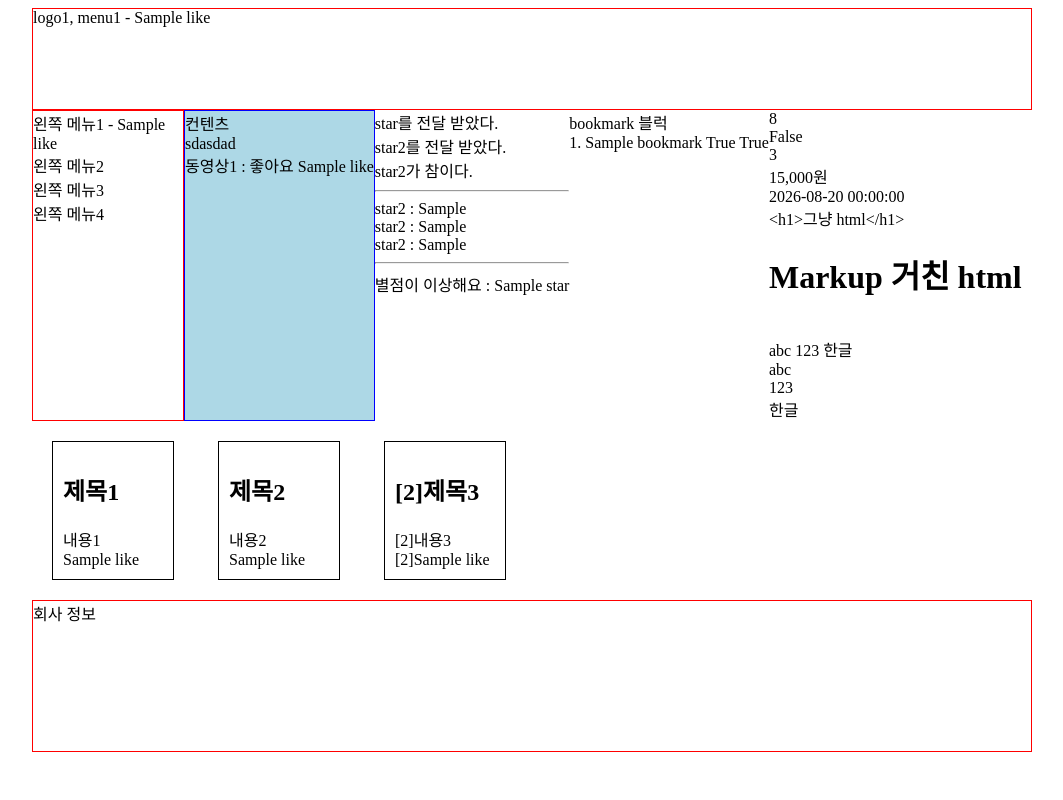
After one commit to mikuchan1004/Today-I-Learned, a FastAPI app: template workspace_python/todos/02_jinja/templates/youtube.html in a window 1280 px wide. The commit adds this page. Shown: the whole page, without its empty margins (108-1171 px from the left). Run offline with FastAPI, Linux system fonts and the light colour scheme; the template is opened without the code that fills it: most values are stand-ins (such as "Sample title", 1, 10 or a date in 2020).

Commit message:
FastAPI if문, 반복문, 매크로 , 필터 연습을 위한 파일 생성.

```diff
--- a/workspace_python/todos/02_jinja/api.py
+++ b/workspace_python/todos/02_jinja/api.py
@@ -12,6 +12,34 @@ def hello(request : Request):
         'msg' : '안뇽?'
     })
 
+@app.get('/youtube')
+def hello(request : Request):
+    print('/youtube 실행')
+    return templates.TemplateResponse(request, 'youtube.html',{
+        'like' : 3,
+        'star' : 4,
+        'bookmark' : ['동영상1', '동영상2', '동영상3' , '동영상4', '동영상5']
+    })
+
+def price(value) :
+    return f'{int(value): ,}'
+# 사용자 필터 만들고 적용하기
+# ['price] : Jinja에서 사용할 필터 이름
+templates.env.filters['price'] = price
+
+#날짜 포멧
+from datetime import datetime
+def format_date(value, format="%Y-%m-%d %H:%M:%S"):
+    v = datetime.fromisoformat(value)
+    return v.strftime(format)
+templates.env.filters['format_date'] = format_date
+
+#  textared에 엔터 문자인 \n을 <br>로 바꾸고 HTML로 인식시키는 필터
+def n2br(value):
+    from markupsafe import Markup #innerHTML로 만들어 주는 모듈
+    return Markup(value.replace('\n','<br>'))
+templates.env.filters['n2br'] = n2br
+
 if __name__ == "__main__":
     import uvicorn
     uvicorn.run("api:app" , port=8000, reload=True, host="0.0.0.0")
--- /dev/null
+++ b/workspace_python/todos/02_jinja/templates/header.html
@@ -0,0 +1,3 @@
+<header>
+    <div>logo1, menu1 - {{ like }}</div>
+</header>
--- a/workspace_python/todos/02_jinja/templates/home.html
+++ b/workspace_python/todos/02_jinja/templates/home.html
@@ -6,6 +6,8 @@
     <title>Document</title>
 </head>
 <body>
+    <!-- 주석  {{ msg }} -->
+     {# Jinja 주석 {{ msg }} #}
     <h1>Hello World</h1>
     ip : {{ ip }}<br>
     msg : {{ msg }}
--- /dev/null
+++ b/workspace_python/todos/02_jinja/templates/layout.html
@@ -0,0 +1,87 @@
+<!DOCTYPE html>
+<html lang="en">
+<head>
+    <meta charset="UTF-8">
+    <meta name="viewport" content="width=device-width, initial-scale=1.0">
+    <title>
+        {% block title %}
+        {% endblock %}
+    </title>
+    <style>
+        .container {
+            width : 1000px;
+            margin : 0 auto;
+        }
+       .container header {
+            border  : 1px solid red;
+            height : 100px;
+        }
+        .container footer {
+            border : 1px solid red;
+            height : 150px;
+        }
+
+        .container .wrap {
+            display : flex;
+        }
+
+        .container .wrap .menu {
+            border: 1px solid red;
+            width: 150px;
+        }
+
+        .container .wrap .main {
+            border: 1px solid blue;
+            background-color : lightblue;
+        }
+        {% block css%} {% endblock %}
+    </style>
+</head>
+<body>
+    <div class="container">
+        <!-- <header>
+            <div>logo, menu</div>
+        </header> -->
+        {# 다른 HTML 가져오기 #}
+        {% include 'header.html' %}
+
+        <div class="wrap">
+            <div class="menu">
+                왼쪽 메뉴1 - {{ like }}<br>
+                왼쪽 메뉴2<br>
+                왼쪽 메뉴3<br>
+                왼쪽 메뉴4
+            </div>
+            <div class="main">
+                컨텐츠<br>
+                <!-- block 시작  -->
+                 {# 자식이 덮어 쓸 블럭 #}
+                {% block youtube %}
+                    sdasdad
+                {% endblock %}
+                <!-- block 끝  -->
+            </div>
+            <div>
+                {% block star %}
+                {% endblock %}
+            </div>
+            <div>
+                {% block bookmark %}
+                {% endblock %}
+            </div>
+            <div>
+                {% block filter %}
+                {% endblock %}
+            </div>
+        </div>
+
+        <div>
+            {% block macro%}
+            {% endblock %}
+        </div>
+        <footer>
+            <div>회사 정보 </div>
+        </footer>
+    </div>
+</body>
+</html>
--- /dev/null
+++ b/workspace_python/todos/02_jinja/templates/macros.html
@@ -0,0 +1,21 @@
+{% macro render_card2(title, text) %}
+<div class="card">
+    <h2>[2]{{title}}</h2>
+    <div>
+        [2]{{text}}
+    </div>
+    <div>
+        [2]{{like}}
+    </div>
+{% endmacro%}
+
+{% macro render_card3(title, text) %}
+<div class="card">
+    <h2>[3]{{title}}</h2>
+    <div>
+        [3]{{text}}
+    </div>
+    <div>
+        [3]{{like}}
+    </div>
+{% endmacro%}
--- /dev/null
+++ b/workspace_python/todos/02_jinja/templates/youtube.html
@@ -0,0 +1,120 @@
+{% extends 'layout.html' %}
+
+{% block youtube %}
+{{ super() }}
+<div>
+    동영상1 : 좋아요 <span>{{ like }}</span>
+</div>
+{% endblock %}
+
+{% block title %}
+    동영상 페이지
+{% endblock %}
+
+ {% block star %}
+ <div>
+     {% if star %}
+        star를 전달 받았다.<br>
+
+        {% if star >= 0 %}
+            별점이 있습니다<br>
+        {% endif %}
+        {#
+            만약 {% if star2 > =0 %} 받지 않는 변수를 비교하면 오류 발생. undefined
+        #}
+     {% endif %}
+
+     {# 단순히 존재 여부만 볼 떄는 전달 받지 않은 변수도 사용이 가능하다. #}
+     {% if star2 %}
+        star2를 전달 받았다.<br>
+     {% endif %}
+
+    {% if star2  %}
+            star2가 참이다.
+    {% else %}
+            star2가 거짓이다.
+    {% endif %}
+
+    <hr>
+    star2 : {{star2}}<br> {# 없어도 에러 안남#}
+    star2 : {{star2 | default('기본값') }}<br>
+    star2 : {{star2 | d('기본값') }}<br>
+    <hr>
+
+    {% if star > 3 %}
+            별점이 높아요 :{{star}}
+    {% elif star == 3 %}
+            별점이 중간 : {{star}}
+    {% elif star <= 2 and star >= 0 %}
+            별점이 낮아요 : {{star}}
+    {% else %}
+            별점이 이상해요 : {{star}}
+    {% endif %}
+
+ </div>
+ {% endblock %}
+
+ {% block bookmark %}
+    bookmark 블럭 <br>
+    {% for bm in bookmark  %}
+        <div>
+        {{loop.index}}. {{ bm }} {{loop.first}} {{loop.last}}
+        </div>
+    {% endfor %}
+{% endblock %}
+
+{% block filter %}
+    {# 변수로 받았다 치고 진행 #}
+    {{"하드코딩한 글씨" | length }}<br>
+    {{"하드코딩한 글씨" | length > 10  }}<br> <!-- True/False -->
+    {{"3.14" | int}}<br>
+    {{"15000" | price}}원<br>
+
+    {{'2026-08-20' | format_date}}<br>
+
+    {{'<h1>그냥 html</h1>'}}<br>
+    {{'<h1>Markup 거친 html</h1>' | n2br  }}<br>
+    {{'abc\n123\n한글'}}<br>
+    {{'abc\n123\n한글' | n2br  }}<br>
+
+{% endblock %}
+
+{% block css %}
+.card {
+    width : 100px;
+    border : 1px solid black;
+    margin : 20px;
+    padding : 10px;
+    display : inline-block;
+}
+{% endblock %}
+
+{% import 'macros.html' as macros %}
+
+{% block macro%}
+<!--
+<div class="card">
+    <h2>제목</h2>
+    <div>
+        내용
+    </div>
+</div>
+ -->
+    {{render_card('제목1', '내용1')}}
+    {{render_card('제목2', '내용2')}}
+    {{macros.render_card2('제목3', '내용3')}}
+{% endblock %}
+
+{% macro render_card(title, text) %}
+<div class="card">
+    <h2>{{title}}</h2>
+    <div>
+        {{text}}
+    </div>
+    <div>
+        {{like}}
+    </div>
+</div>
+{% endmacro%}
+
+<div>이거 youtube.html 썡으로 쓴 내용 - 안나온다</div>
```
